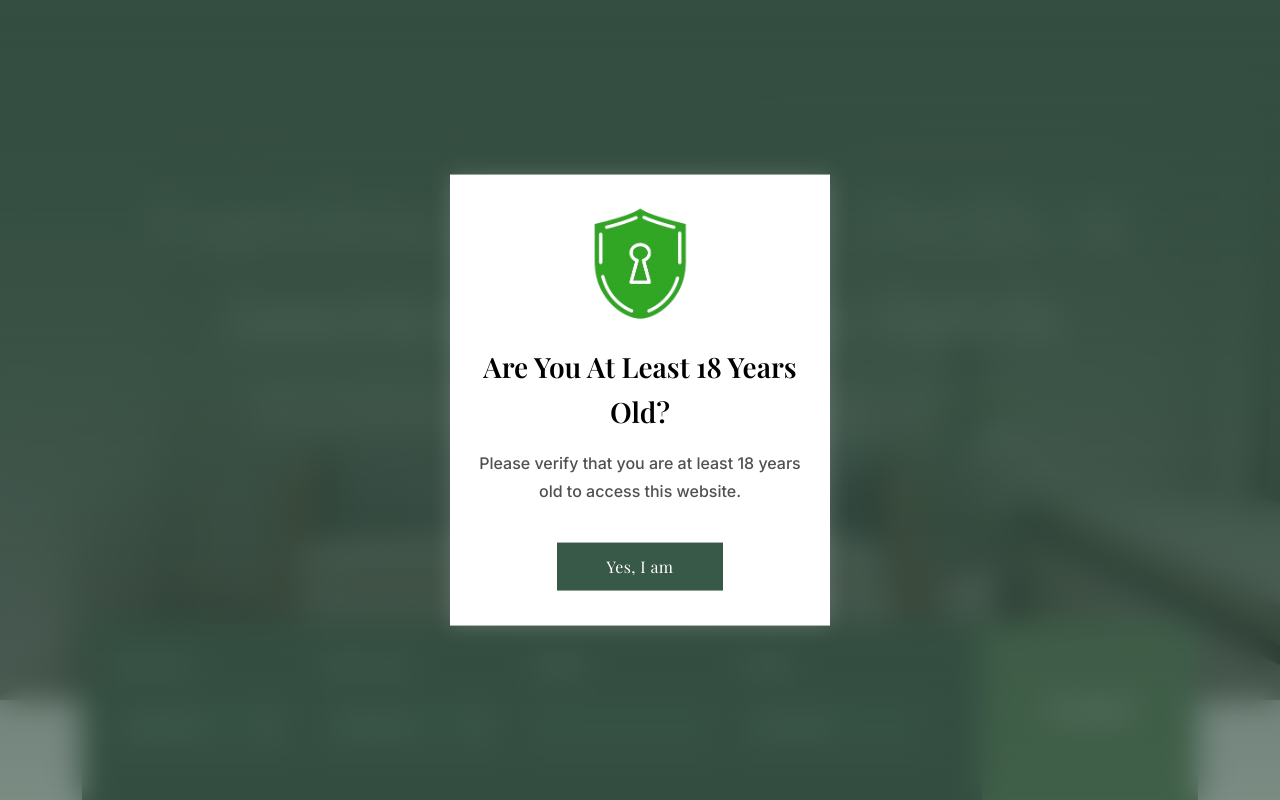
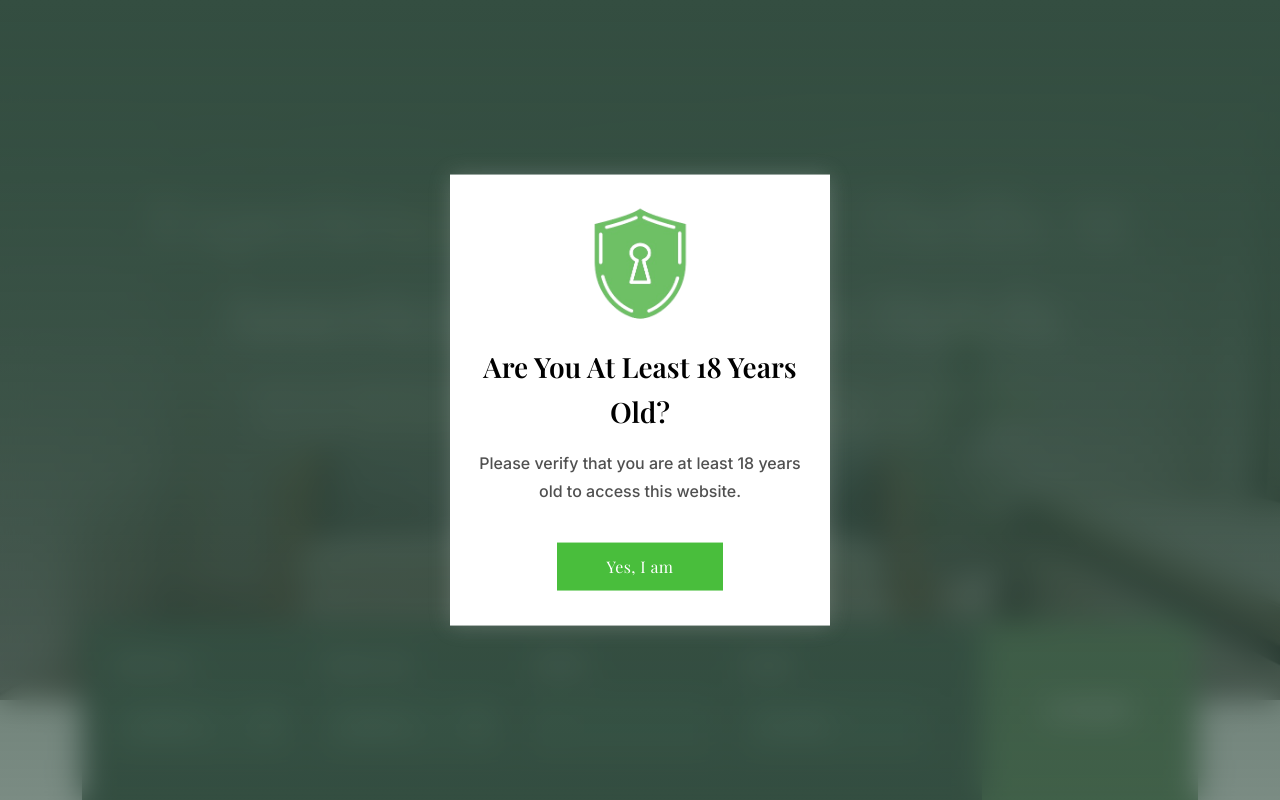
Before and after one commit to NobonitaSaha/staysexplorer99.com-play, a plain HTML site: page index.html in a window 1280 px wide. Shown: the top 800 px of the page. Drawn offline with nearby package versions, Linux system fonts and the light colour scheme.

Commit message:
second commit

```diff
--- a/index.html
+++ b/index.html
@@ -77,6 +77,7 @@
                 width: 100px;
                 height: auto;
                 padding: 20px 0px 20px 0px;
+                opacity: 0.7;
             }
 
             .cookie-text > h3 {
@@ -110,7 +111,7 @@
                 color: #ffffff;
                 outline: 0px;
                 font-family: 'Playfair Display', serif;
-                background: #385848;
+                background: #49be3c;
                 margin: 18px 0px 0px 0px;
                 letter-spacing: 0.4px;
             }
```
